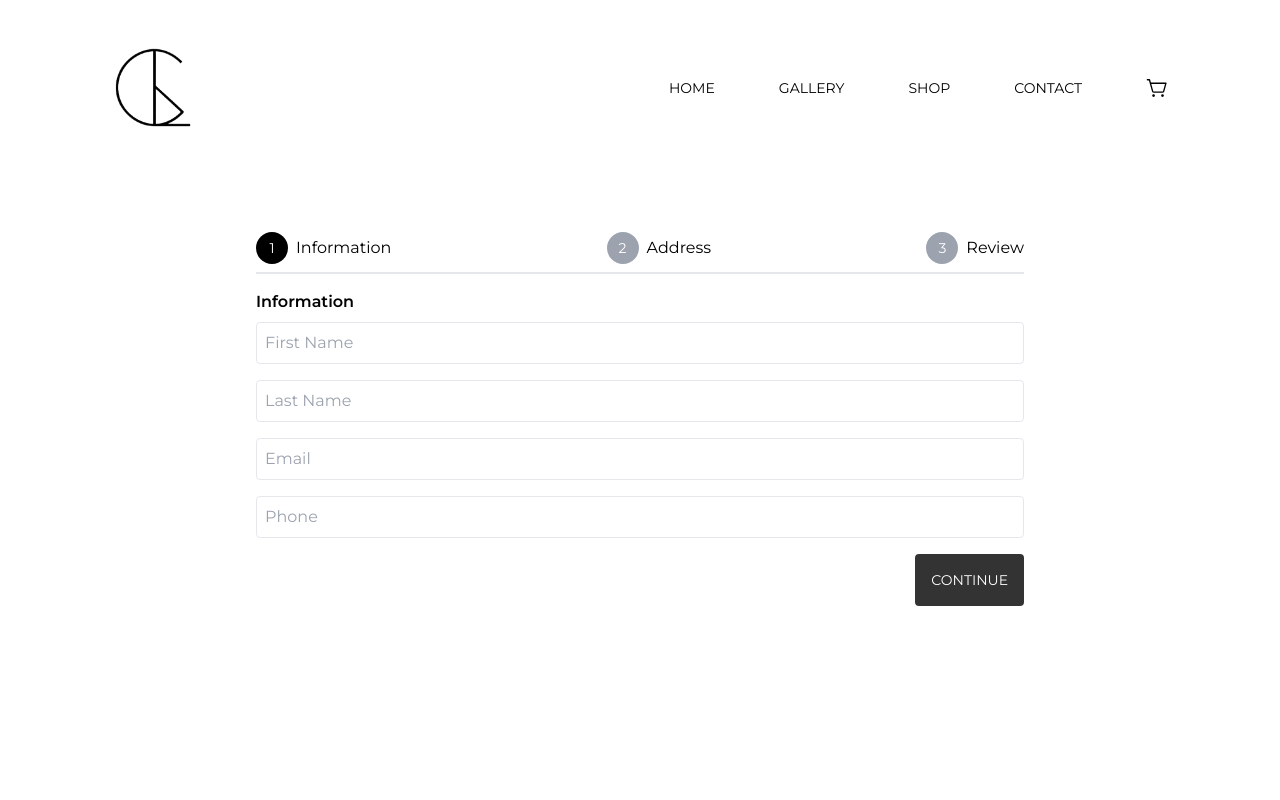
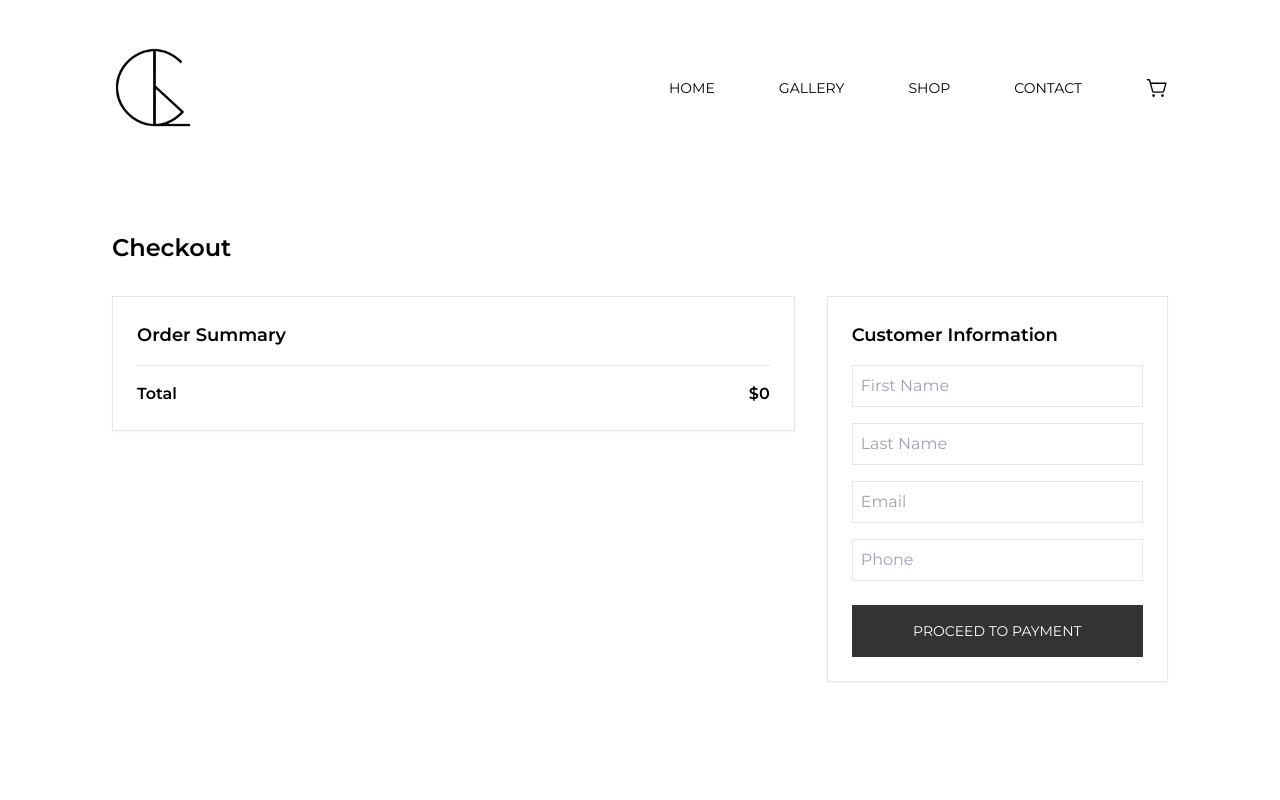
Before and after one commit to kyaakpa/genj3n, a Next.js app: page /checkout in a window 1280 px wide. Shown: the top 800 px of the page. Built offline with nearby package versions, Linux system fonts and the light colour scheme.

Commit message:
stock update after order payment

```diff
--- a/app/checkout/page.jsx
+++ b/app/checkout/page.jsx
@@ -4,6 +4,7 @@ import React, { useContext, useState } from "react";
 import { Context } from "@/app/context/page";
 import { toast } from "react-toastify";
 import { useForm } from "react-hook-form";
+import Image from "next/image";
 
 const CheckoutPage = () => {
   const {
@@ -12,46 +13,7 @@ const CheckoutPage = () => {
     formState: { errors },
   } = useForm();
   const { cartItems } = useContext(Context);
-
-  const [currentStep, setCurrentStep] = useState(1);
   const [isProcessing, setIsProcessing] = useState(false);
-
-  const handleNextStep = () => {
-    if (currentStep === 1) {
-      const hasErrors =
-        errors.firstName || errors.lastName || errors.email || errors.phone;
-
-      if (hasErrors) {
-        console.log(errors);
-        toast.error("Please fill in all required fields", {
-          position: "bottom-right",
-        });
-        return;
-      }
-      setCurrentStep(currentStep + 1);
-    }
-
-    if (currentStep === 2) {
-      const hasErrors =
-        errors.street ||
-        errors.city ||
-        errors.state ||
-        errors.postalCode ||
-        errors.country;
-
-      if (hasErrors) {
-        toast.error("Please fill in all required fields", {
-          position: "bottom-right",
-        });
-        return;
-      }
-      setCurrentStep(currentStep + 1);
-    }
-  };
-
-  const handlePrevStep = () => {
-    setCurrentStep(currentStep - 1);
-  };
 
   const calculateItemTotal = (item) => {
     return Number(item.price) * item.ordered_quantity;
@@ -78,34 +40,23 @@ const CheckoutPage = () => {
           email: data.email,
           phone: data.phone,
         },
-        address: {
-          street: data.street,
-          city: data.city,
-          state: data.state,
-          postalCode: data.postalCode,
-          country: data.country,
-        },
         status: "Pending",
         totalPrice: calculateSubtotal(),
-        createdAt: new Date(),
+        createdAt: new Date().toISOString(),
       };
 
-      try {
-        await addDoc(collection(db, "orders"), orderData);
+      localStorage.setItem("pendingOrder", JSON.stringify(orderData));
 
-        toast.success("Order added successfully", {
-          position: "bottom-right",
-        });
-      } catch (e) {
-        console.error("Error adding document: ", e);
-      }
-
-      // Create Stripe Checkout session
       const response = await fetch("/api/create-checkout-session", {
         method: "POST",
         headers: { "Content-Type": "application/json" },
         body: JSON.stringify({ orderData }),
       });
+
+      if (!response.ok) {
+        const errorData = await response.json();
+        throw new Error(errorData.error || 'Failed to create checkout session');
+      }
 
       const { url, error } = await response.json();
 
@@ -116,7 +67,6 @@ const CheckoutPage = () => {
         return;
       }
 
-      // Redirect to Stripe Checkout
       window.location.href = url;
     } catch (e) {
       console.error("Error:", e);
@@ -129,78 +79,86 @@ const CheckoutPage = () => {
   };
 
   return (
-    <div className="min-h-screen w-full pt-14 px-28 flex items-start justify-center">
-      <div className="w-full max-w-3xl">
-        {/* Step indicators */}
-        <div className="flex justify-between mb-2">
-          <div className="flex items-center">
-            <div
-              className={`w-8 h-8 rounded-full border-2 flex items-center justify-center mr-2 text-sm ${
-                currentStep === 1
-                  ? "bg-black text-white border-black"
-                  : "bg-gray-400 border-gray-400 text-white"
-              }`}
-            >
-              1
+    <div className="min-h-screen w-full pt-14 px-28">
+      <h2 className="text-2xl font-semibold mb-8">Checkout</h2>
+
+      <div className="flex flex-col lg:flex-row gap-8">
+        {/* Order Summary Section */}
+        <div className="lg:w-2/3">
+          <div className="bg-white p-6 shadow-sm border mb-6">
+            <h3 className="text-lg font-semibold mb-4">Order Summary</h3>
+            <div className="space-y-4">
+              {cartItems.map((item) => (
+                <div key={item.id} className="flex gap-4 py-3 border-b">
+                  <div className="w-24 h-24 relative flex-shrink-0">
+                    <Image
+                      src={item.imageUrl}
+                      alt={item.name}
+                      fill
+                      style={{ objectFit: 'cover' }}
+                    />
                   </div>
-            <span>Information</span>
+                  <div className="flex-grow flex justify-between items-center">
+                    <div>
+                      <h4 className="font-medium">{item.name}</h4>
                     </div>
-          <div className="flex items-center">
-            <div
-              className={`w-8 h-8 rounded-full border-2 flex items-center justify-center mr-2 text-sm ${
-                currentStep === 2
-                  ? "bg-black text-white border-black"
-                  : "bg-gray-400 border-gray-400 text-white"
-              }`}
-            >
-              2
-            </div>
-            <span>Address</span>
-          </div>
-          <div className="flex items-center">
-            <div
-              className={`w-8 h-8 rounded-full border-2 flex items-center justify-center mr-2 text-sm ${
-                currentStep === 3
-                  ? "bg-black text-white border-black"
-                  : "bg-gray-400 border-gray-400 text-white"
-              }`}
-            >
-              3
-            </div>
-            <span>Review</span>
+                    <div className="text-right">
+                      <p className="text-gray-800">
+                        {item.ordered_quantity} x ${item.price}
+                      </p>
+                      <p className="font-medium mt-1">
+                        ${calculateItemTotal(item)}
+                      </p>
                     </div>
                   </div>
-        <div className="w-full border border-b-[1px] mb-4" />
+                </div>
+              ))}
+            </div>
+            <div className="mt-4 pt-4 border-t">
+              <div className="flex justify-between items-center">
+                <span className="font-semibold">Total</span>
+                <span className="font-semibold">${calculateSubtotal()}</span>
+              </div>
+            </div>
+          </div>
+        </div>
 
-        {/* Step 1: Information */}
-        {currentStep === 1 && (
+        {/* Customer Information Section */}
+        <div className="lg:w-1/3">
+          <div className="bg-white p-6 shadow-sm border">
+            <h3 className="text-lg font-semibold mb-4">Customer Information</h3>
+            <div className="space-y-4">
               <div>
-            <h3 className="text-md font-semibold mb-2">Information</h3>
-            <div className="flex flex-col gap-4">
                 <input
-                className="w-full border p-2 rounded"
+                  className="w-full border p-2"
                   placeholder="First Name"
                   {...register("firstName", {
                     required: "First Name is required",
                   })}
                 />
                 {errors.firstName && (
-                <p className="text-red-500 text-xs">
+                  <p className="text-red-500 text-xs mt-1">
                     {errors.firstName.message}
                   </p>
                 )}
+              </div>
+
+              <div>
                 <input
-                className="w-full border p-2 rounded"
+                  className="w-full border p-2"
                   placeholder="Last Name"
                   {...register("lastName", { required: "Last Name is required" })}
                 />
                 {errors.lastName && (
-                <p className="text-red-500 text-xs">
+                  <p className="text-red-500 text-xs mt-1">
                     {errors.lastName.message}
                   </p>
                 )}
+              </div>
+
+              <div>
                 <input
-                className="w-full border p-2 rounded"
+                  className="w-full border p-2"
                   placeholder="Email"
                   {...register("email", {
                     required: "Email is required",
@@ -211,10 +169,13 @@ const CheckoutPage = () => {
                   })}
                 />
                 {errors.email && (
-                <p className="text-red-500 text-xs">{errors.email.message}</p>
+                  <p className="text-red-500 text-xs mt-1">{errors.email.message}</p>
                 )}
+              </div>
+
+              <div>
                 <input
-                className="w-full border p-2 rounded"
+                  className="w-full border p-2"
                   placeholder="Phone"
                   {...register("phone", {
                     required: "Phone is required",
@@ -225,119 +186,14 @@ const CheckoutPage = () => {
                   })}
                 />
                 {errors.phone && (
-                <p className="text-red-500 text-xs">{errors.phone.message}</p>
+                  <p className="text-red-500 text-xs mt-1">{errors.phone.message}</p>
                 )}
               </div>
-            <div className="flex justify-end mt-4">
-              <button
-                className="bg-[#333333] text-white p-4 rounded text-sm"
-                onClick={handleNextStep}
-              >
-                CONTINUE
-              </button>
-            </div>
-          </div>
-        )}
-
-        {/* Step 2: Address */}
-        {currentStep === 2 && (
-          <div>
-            <h3 className="text-md font-semibold mb-2">Address</h3>
-            <input
-              className="w-full border p-2 rounded mb-4"
-              placeholder="Street Address"
-              {...register("street", { required: "Street is required" })}
-            />
-            {errors.street && (
-              <p className="text-red-500 text-xs">{errors.street.message}</p>
-            )}
-            <input
-              className="w-full border p-2 rounded mb-4"
-              placeholder="City"
-              {...register("city", { required: "City is required" })}
-            />
-            {errors.city && (
-              <p className="text-red-500 text-xs">{errors.city.message}</p>
-            )}
-            <input
-              className="w-full border p-2 rounded mb-4"
-              placeholder="State/Province"
-              {...register("state", { required: "State is required" })}
-            />
-            {errors.state && (
-              <p className="text-red-500 text-xs">{errors.state.message}</p>
-            )}
-            <input
-              className="w-full border p-2 rounded mb-4"
-              placeholder="Zip/Postal Code"
-              {...register("postalCode", {
-                required: "Postal Code is required",
-              })}
-            />
-            {errors.postalCode && (
-              <p className="text-red-500 text-xs">
-                {errors.postalCode.message}
-              </p>
-            )}
-            <input
-              className="w-full border p-2 rounded mb-4"
-              placeholder="Country"
-              {...register("country", { required: "Country is required" })}
-            />
-            {errors.country && (
-              <p className="text-red-500 text-xs">{errors.country.message}</p>
-            )}
-            <div className="flex justify-between mt-4">
-              <button
-                className="bg-gray-300 text-black p-4 rounded text-sm"
-                onClick={handlePrevStep}
-              >
-                PREVIOUS
-              </button>
-              <button
-                className="bg-[#333333] text-white p-4 rounded text-sm"
-                onClick={handleNextStep}
-              >
-                CONTINUE
-              </button>
-            </div>
-          </div>
-        )}
-
-        {/* Step 3: Review */}
-        {currentStep === 3 && (
-          <div>
-            <h3 className="text-md font-semibold mb-2">Review Order</h3>
-            <div className="flex flex-row w-full justify-between text-sm text-black pb-4">
-              <h1 className="text-sm font-semibold">Product</h1>
-              <h1 className="text-sm font-semibold">Subtotal</h1>
-            </div>
-            <div className="w-full border border-b-1" />
-            {cartItems.map((item) => (
-              <div
-                className="flex flex-row py-3 justify-between items-center border-b-2"
-                key={item.id}
-              >
-                <h1 className="text-sm">
-                  {item.name} x {item.ordered_quantity}
-                </h1>
-                <h1 className="text-sm">${calculateItemTotal(item)}</h1>
-              </div>
-            ))}
-            <div className="flex flex-row w-full justify-between text-sm text-black border-b-2 py-3">
-              <h1 className="text-sm font-semibold">Total</h1>
-              <h1 className="text-sm font-semibold">${calculateSubtotal()}</h1>
             </div>
 
-            <div className="flex justify-between mt-4">
+            <div className="mt-6">
               <button
-                className="bg-gray-300 text-black p-4 rounded text-sm"
-                onClick={handlePrevStep}
-              >
-                PREVIOUS
-              </button>
-              <button
-                className="bg-[#333333] text-white p-4 rounded text-sm disabled:opacity-50"
+                className="w-full bg-[#333333] text-white p-4 text-sm disabled:opacity-50 hover:bg-black transition-colors"
                 onClick={handleSubmit(handleOrderSubmit)}
                 disabled={isProcessing}
               >
@@ -345,7 +201,7 @@ const CheckoutPage = () => {
               </button>
             </div>
           </div>
-        )}
+        </div>
       </div>
     </div>
   );
```
Also changed, not shown: app/api/create-checkout-session/route.js (+17 -9 lines), app/payment-success/page.js (+18 -21 lines). Lines whose indentation alone changed are shown as unchanged.
